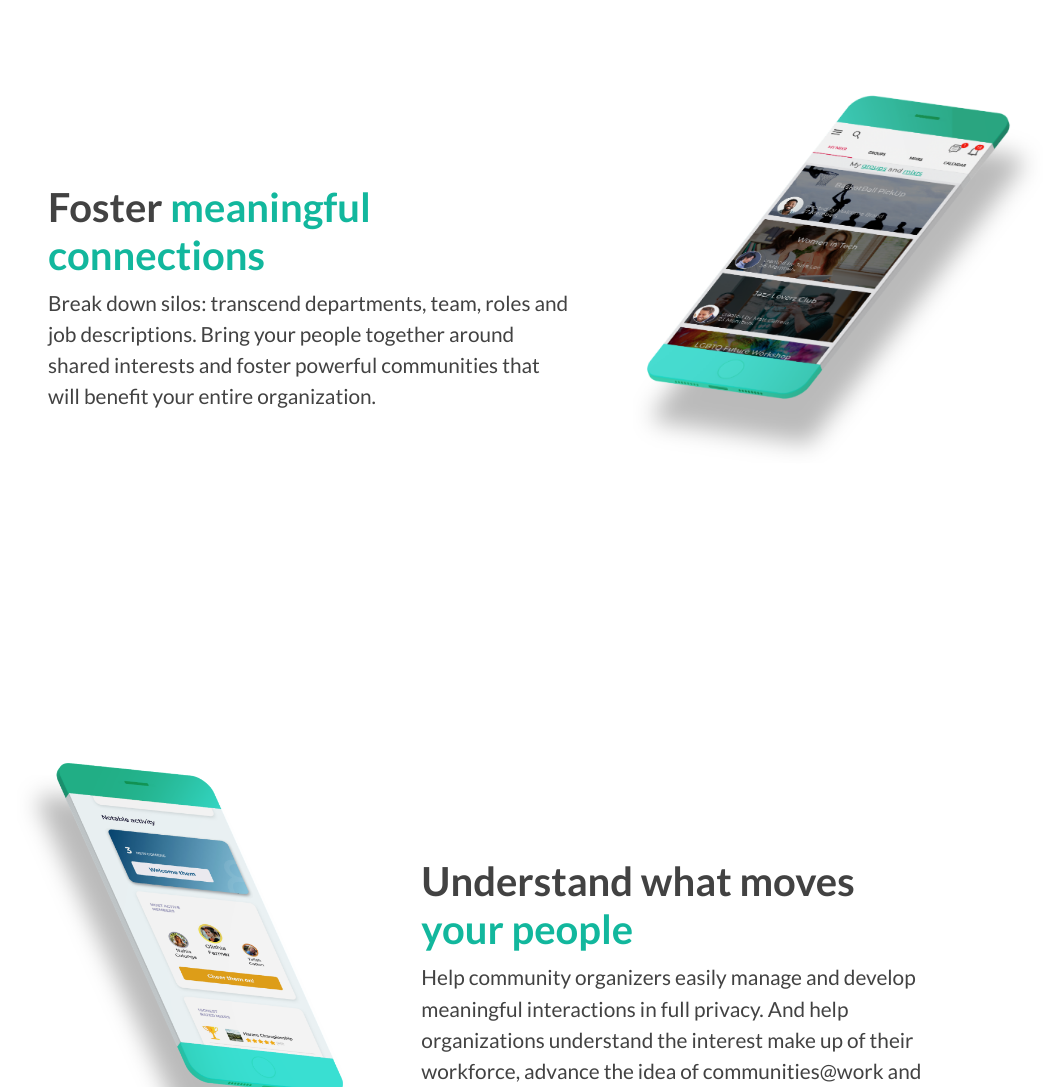
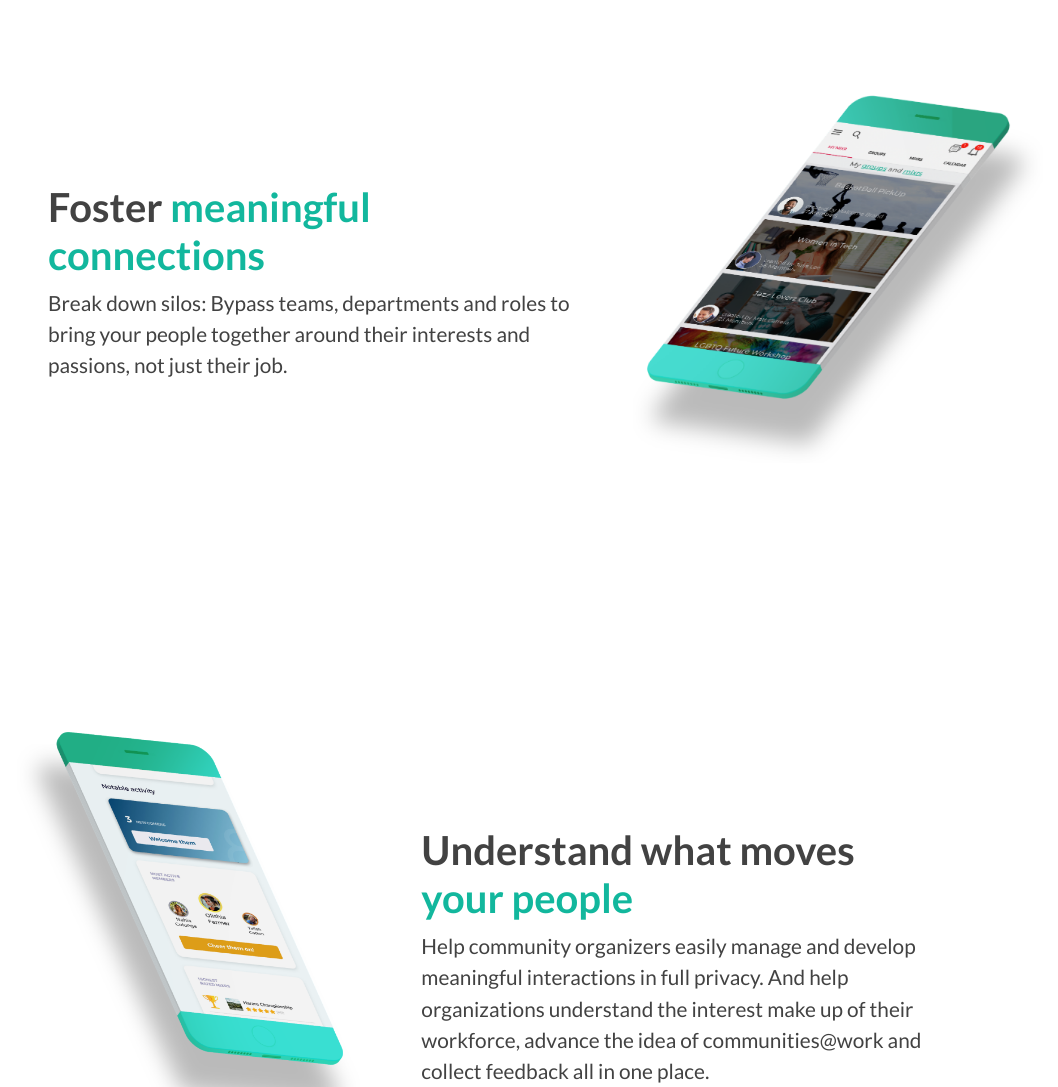
Before and after one commit to HHMsolutions/SaasHome, a plain HTML site: page index.html in a window 1280 px wide. Shown: the part 3552-4639 px from the top of the page, without its empty margins (144-1202 px from the left). Drawn offline with nearby package versions, Linux system fonts and the light colour scheme.

Commit message:
Updated feature-2 text

```diff
--- a/index.html
+++ b/index.html
@@ -191,8 +191,8 @@
 
       <div class="col-md-7 order-md-1 col-sm-12 featuresText">
         <h3>Foster<span style="color:#12B79D;"> meaningful connections</span></h3>
-        <p> Break down silos: transcend departments, team, roles and job descriptions. Bring your people together around
-          shared interests and foster powerful communities that will benefit your entire organization. </p>
+        <p> Break down silos: Bypass teams, departments and roles to bring your people together around their interests
+          and passions, not just their job. </p>
       </div>
 
     </div>
```
